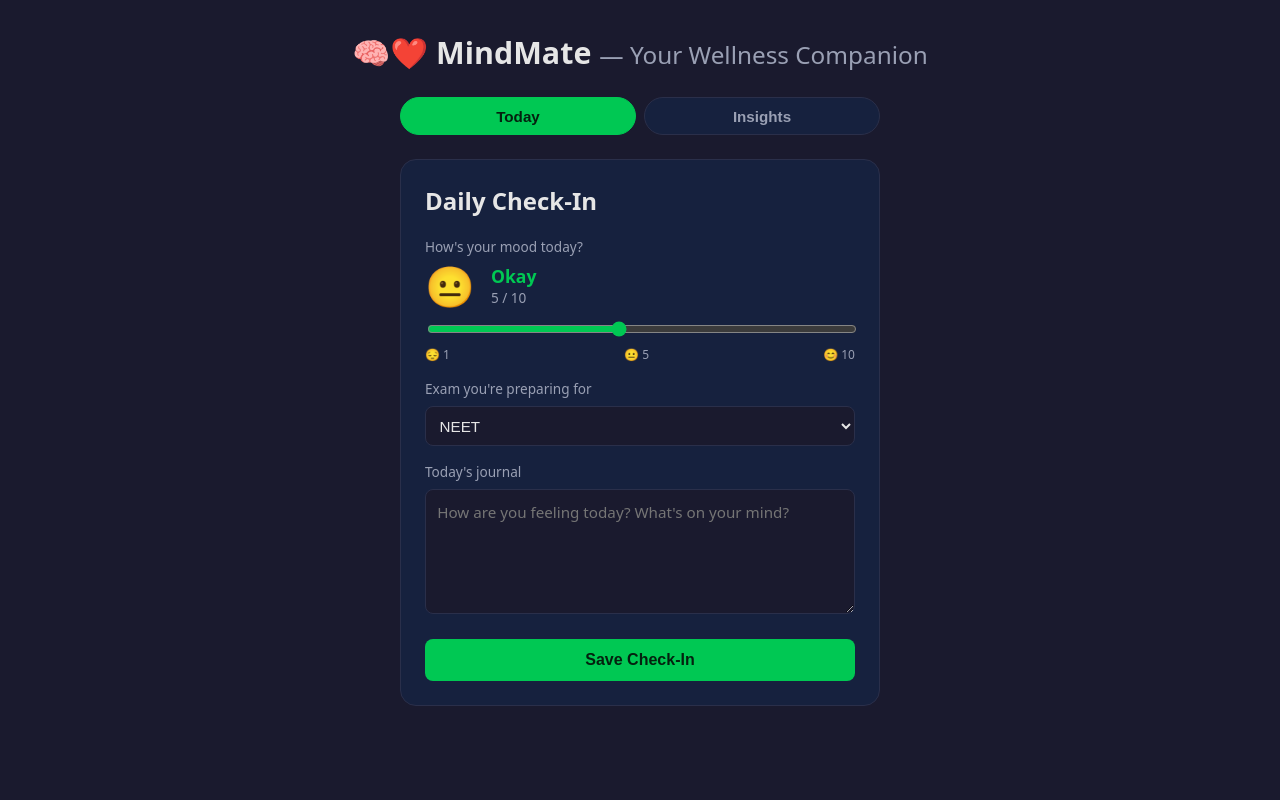
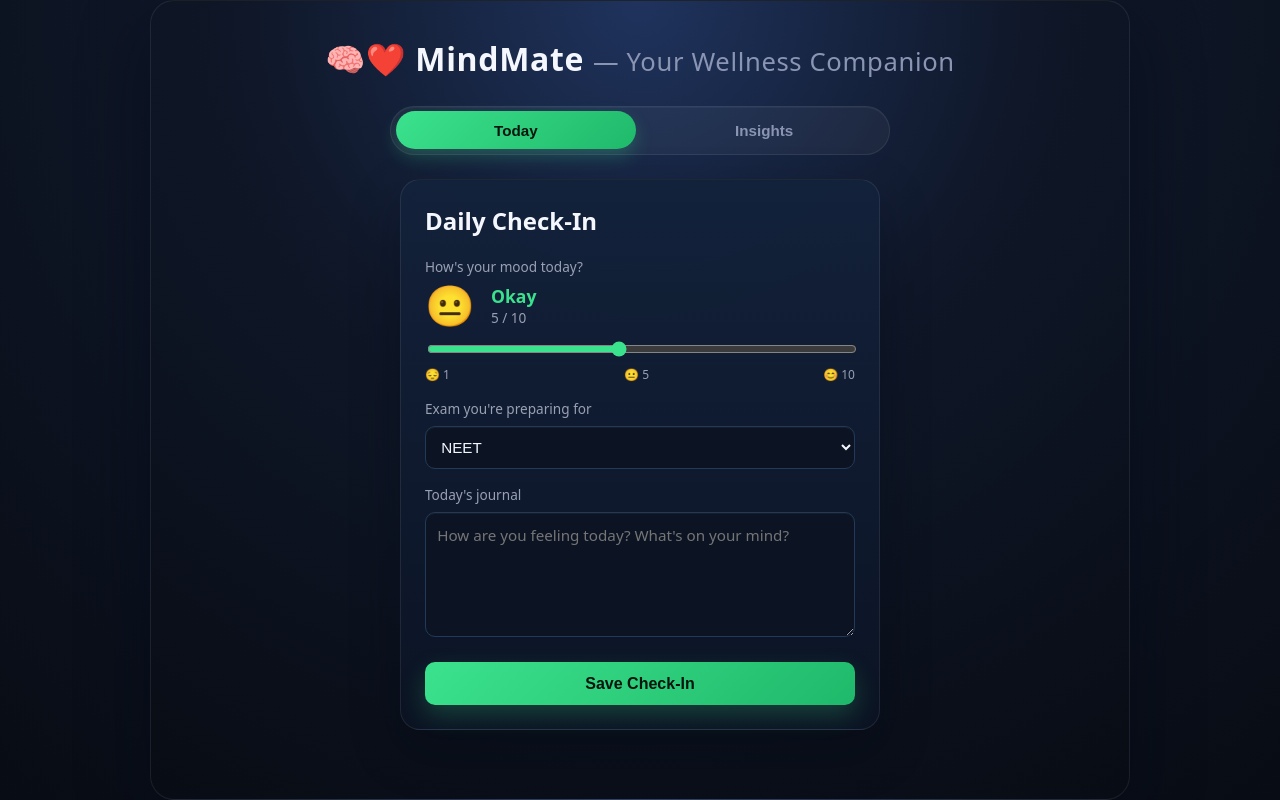
Before and after one commit to suman313/mentalWellnessTracker, a React (Vite) app: page / in a window 1280 px wide. Built offline with nearby package versions, Linux system fonts and the light colour scheme.

Commit message:
design improvement

```diff
--- a/src/App.jsx
+++ b/src/App.jsx
@@ -6,12 +6,12 @@ import Insights from './components/Insights.jsx'
 const STORAGE_KEY = 'wellnessHistory'
 
 const COLORS = {
-  bg: '#1a1a2e',
-  surface: '#16213e',
-  accent: '#00c853',
-  text: '#e6e6e6',
-  muted: '#9aa0b4',
-  border: '#2a2f4a',
+  bg: '#07111f',
+  surface: '#111c31',
+  accent: '#3be28d',
+  text: '#f5f7ff',
+  muted: '#8a94b3',
+  border: '#223a57',
 }
 
 function todayString() {
@@ -93,48 +93,63 @@ export default function App() {
 const styles = {
   app: {
     minHeight: '100vh',
-    background: COLORS.bg,
+    background: 'radial-gradient(circle at top, #1f335d 0%, #0f1728 42%, #080c14 100%)',
     color: COLORS.text,
     fontFamily: "system-ui, -apple-system, 'Segoe UI', Roboto, sans-serif",
-    padding: '1rem',
+    padding: '1.25rem',
     boxSizing: 'border-box',
+    maxWidth: '980px',
+    margin: '0 auto',
+    borderRadius: '24px',
+    border: '1px solid rgba(255,255,255,0.08)',
+    boxShadow: '0 24px 70px rgba(2, 8, 23, 0.48)',
+    position: 'relative',
+    overflow: 'hidden',
   },
   header: {
     textAlign: 'center',
-    padding: '1rem 0 0.5rem',
+    padding: '1rem 0 0.6rem',
   },
   title: {
-    fontSize: 'clamp(1.3rem, 4vw, 1.9rem)',
+    fontSize: 'clamp(1.35rem, 4vw, 2rem)',
     margin: 0,
     color: COLORS.text,
+    letterSpacing: '0.02em',
+    fontWeight: 800,
   },
   subtitle: {
     color: COLORS.muted,
-    fontWeight: 400,
+    fontWeight: 500,
     fontSize: '0.8em',
   },
   tabs: {
     display: 'flex',
     gap: '0.5rem',
     justifyContent: 'center',
-    maxWidth: 480,
+    maxWidth: 500,
     margin: '1rem auto 1.5rem',
+    padding: '0.3rem',
+    borderRadius: 999,
+    background: 'rgba(255,255,255,0.045)',
+    border: '1px solid rgba(255,255,255,0.08)',
+    boxShadow: 'inset 0 1px 0 rgba(255,255,255,0.04)',
   },
   tab: {
     flex: 1,
-    padding: '0.6rem 1rem',
+    padding: '0.65rem 1rem',
     borderRadius: 999,
-    border: `1px solid ${COLORS.border}`,
-    background: COLORS.surface,
+    border: 'none',
+    background: 'transparent',
     color: COLORS.muted,
     fontSize: '0.95rem',
-    fontWeight: 600,
+    fontWeight: 700,
     cursor: 'pointer',
+    transition: 'all 180ms ease',
   },
   tabActive: {
-    background: COLORS.accent,
-    color: '#04210f',
-    borderColor: COLORS.accent,
+    background: 'linear-gradient(135deg, #3be28d 0%, #20b96b 100%)',
+    color: '#04150d',
+    boxShadow: '0 8px 18px rgba(59, 226, 141, 0.24)',
   },
   main: {
     paddingBottom: '2rem',
--- a/src/components/Chat.jsx
+++ b/src/components/Chat.jsx
@@ -3,14 +3,14 @@ import { getWellnessReply } from '../lib/ai.js'
 import Avatar from './Avatar.jsx'
 
 const COLORS = {
-  bg: '#1a1a2e',
-  surface: '#16213e',
+  bg: '#0c1424',
+  surface: '#13223b',
   userBubble: '#1b5e20',
-  aiBubble: '#2a2f4a',
-  accent: '#00c853',
-  text: '#e6e6e6',
+  aiBubble: '#1f2f47',
+  accent: '#3be28d',
+  text: '#f5f7ff',
   muted: '#9aa0b4',
-  border: '#2a2f4a',
+  border: '#223a57',
 }
 
 const OPENING_MESSAGE =
@@ -21,6 +21,7 @@ export default function Chat({ todayEntry, history = [] }) {
   const [input, setInput] = useState('')
   const [loading, setLoading] = useState(false)
   const [listening, setListening] = useState(false)
+  const [voiceTranscript, setVoiceTranscript] = useState('')
   // 'idle' | 'thinking' | 'talking' — drives Mira's animation.
   const [avatarState, setAvatarState] = useState('idle')
 
@@ -62,8 +63,16 @@ export default function Chat({ todayEntry, history = [] }) {
         .join(' ')
         .trim()
 
-      if (transcript) {
-        setInput(transcript)
+      const cleaned = transcript
+        .replace(/^mira\s*,?\s*/i, '')
+        .trim()
+
+      if (cleaned) {
+        setInput(cleaned)
+        setVoiceTranscript(cleaned)
+        sendToApi(cleaned)
+      } else {
+        setVoiceTranscript('')
       }
       setListening(false)
       setAvatarState('idle')
@@ -178,7 +187,7 @@ export default function Chat({ todayEntry, history = [] }) {
         <div style={styles.assistantCopy}>
           <div style={styles.assistantName}>Mira</div>
           <div style={styles.assistantHint}>
-            {listening ? 'Listening for your voice…' : 'Tap to speak with your companion'}
+            {listening ? 'Listening for your voice…' : 'Say “Mira” and tell me how you feel'}
           </div>
         </div>
         <button
@@ -225,6 +234,18 @@ export default function Chat({ todayEntry, history = [] }) {
           </div>
         ))}
 
+        {listening && (
+          <div style={{ ...styles.row, justifyContent: 'flex-start' }}>
+            <div style={{ ...styles.bubble, ...styles.aiBubble }}>
+              <span style={styles.waveform} aria-hidden="true">
+                <span style={{ ...styles.waveformBar, ...styles.waveformBar1 }} />
+                <span style={{ ...styles.waveformBar, ...styles.waveformBar2 }} />
+                <span style={{ ...styles.waveformBar, ...styles.waveformBar3 }} />
+              </span>
+            </div>
+          </div>
+        )}
+
         {loading && (
           <div style={{ ...styles.row, justifyContent: 'flex-start' }}>
             <div style={{ ...styles.bubble, ...styles.aiBubble }}>
@@ -252,25 +273,28 @@ export default function Chat({ todayEntry, history = [] }) {
 
 const styles = {
   card: {
-    background: COLORS.surface,
+    background: 'linear-gradient(180deg, rgba(19,34,59,0.97) 0%, rgba(12,20,36,0.97) 100%)',
     color: COLORS.text,
-    borderRadius: 16,
+    borderRadius: 20,
     padding: '1.5rem',
     maxWidth: 480,
     margin: '0 auto',
-    border: `1px solid ${COLORS.border}`,
+    border: `1px solid rgba(255,255,255,0.08)`,
     display: 'flex',
     flexDirection: 'column',
+    boxShadow: '0 20px 50px rgba(2, 8, 23, 0.32)',
+    backdropFilter: 'blur(14px)',
   },
   assistantBar: {
     display: 'flex',
     alignItems: 'center',
     gap: '0.75rem',
     marginBottom: '1rem',
-    padding: '0.75rem',
-    borderRadius: 12,
-    background: COLORS.bg,
-    border: `1px solid ${COLORS.border}`,
+    padding: '0.8rem',
+    borderRadius: 14,
+    background: 'linear-gradient(135deg, rgba(12,20,36,0.96) 0%, rgba(16,28,49,0.96) 100%)',
+    border: `1px solid rgba(255,255,255,0.08)`,
+    boxShadow: 'inset 0 1px 0 rgba(255,255,255,0.03)',
   },
   assistantCopy: {
     flex: 1,
@@ -287,15 +311,17 @@ const styles = {
   voiceBtn: {
     border: 'none',
     borderRadius: 999,
-    padding: '0.55rem 0.85rem',
-    background: COLORS.accent,
-    color: '#04210f',
+    padding: '0.6rem 0.9rem',
+    background: 'linear-gradient(135deg, #3be28d 0%, #20b96b 100%)',
+    color: '#04150d',
     fontWeight: 700,
     cursor: 'pointer',
+    boxShadow: '0 10px 20px rgba(59, 226, 141, 0.22)',
   },
   voiceBtnActive: {
-    background: '#ff8a80',
+    background: 'linear-gradient(135deg, #ff8a80 0%, #f25f53 100%)',
     color: '#2f0a08',
+    boxShadow: '0 10px 20px rgba(242, 95, 83, 0.2)',
   },
   heading: {
     marginTop: 0,
@@ -340,26 +366,52 @@ const styles = {
     letterSpacing: '0.15em',
     color: COLORS.muted,
   },
+  waveform: {
+    display: 'inline-flex',
+    alignItems: 'flex-end',
+    gap: '2px',
+    height: '1rem',
+  },
+  waveformBar: {
+    width: '3px',
+    background: COLORS.accent,
+    borderRadius: 999,
+    animation: 'voiceWave 0.9s ease-in-out infinite',
+  },
+  waveformBar1: {
+    height: '0.45rem',
+    animationDelay: '0s',
+  },
+  waveformBar2: {
+    height: '0.8rem',
+    animationDelay: '0.15s',
+  },
+  waveformBar3: {
+    height: '0.6rem',
+    animationDelay: '0.3s',
+  },
   form: {
     display: 'flex',
     gap: '0.5rem',
   },
   input: {
     flex: 1,
-    padding: '0.65rem',
-    borderRadius: 8,
+    padding: '0.7rem',
+    borderRadius: 10,
     background: COLORS.bg,
     color: COLORS.text,
     border: `1px solid ${COLORS.border}`,
     fontSize: '0.95rem',
+    boxShadow: 'inset 0 1px 0 rgba(255,255,255,0.04)',
   },
   sendBtn: {
     padding: '0 1.25rem',
-    borderRadius: 8,
+    borderRadius: 10,
     border: 'none',
-    background: COLORS.accent,
-    color: '#04210f',
+    background: 'linear-gradient(135deg, #3be28d 0%, #20b96b 100%)',
+    color: '#04150d',
     fontWeight: 700,
     cursor: 'pointer',
+    boxShadow: '0 10px 20px rgba(59, 226, 141, 0.22)',
   },
 }
--- a/src/components/Insights.jsx
+++ b/src/components/Insights.jsx
@@ -2,13 +2,13 @@ import { useState } from 'react'
 import { getWellnessReply } from '../lib/ai.js'
 
 const COLORS = {
-  bg: '#1a1a2e',
-  surface: '#16213e',
-  accent: '#00c853',
-  text: '#e6e6e6',
+  bg: '#0c1424',
+  surface: '#13223b',
+  accent: '#3be28d',
+  text: '#f5f7ff',
   muted: '#9aa0b4',
-  border: '#2a2f4a',
-  grid: '#2a2f4a',
+  border: '#223a57',
+  grid: '#2a3b55',
 }
 
 const ANALYZE_MESSAGE =
@@ -193,13 +193,15 @@ export default function Insights({ history = [] }) {
 
 const styles = {
   card: {
-    background: COLORS.surface,
+    background: 'linear-gradient(180deg, rgba(19,34,59,0.97) 0%, rgba(12,20,36,0.97) 100%)',
     color: COLORS.text,
-    borderRadius: 16,
+    borderRadius: 20,
     padding: '1.5rem',
     maxWidth: 480,
     margin: '0 auto',
-    border: `1px solid ${COLORS.border}`,
+    border: `1px solid rgba(255,255,255,0.08)`,
+    boxShadow: '0 20px 50px rgba(2, 8, 23, 0.32)',
+    backdropFilter: 'blur(14px)',
   },
   heading: { marginTop: 0, marginBottom: '1.25rem' },
   subheading: {
@@ -213,11 +215,12 @@ const styles = {
   },
   badge: {
     flex: 1,
-    background: COLORS.bg,
-    border: `1px solid ${COLORS.border}`,
-    borderRadius: 12,
+    background: 'linear-gradient(135deg, rgba(12,20,36,0.96) 0%, rgba(16,28,49,0.96) 100%)',
+    border: `1px solid rgba(255,255,255,0.08)`,
+    borderRadius: 14,
     padding: '1rem',
     textAlign: 'center',
+    boxShadow: 'inset 0 1px 0 rgba(255,255,255,0.03)',
   },
   badgeValue: {
     display: 'block',
@@ -232,9 +235,10 @@ const styles = {
   chart: {
     width: '100%',
     height: 'auto',
-    background: COLORS.bg,
-    borderRadius: 12,
-    border: `1px solid ${COLORS.border}`,
+    background: 'linear-gradient(135deg, rgba(12,20,36,0.96) 0%, rgba(16,28,49,0.96) 100%)',
+    borderRadius: 14,
+    border: `1px solid rgba(255,255,255,0.08)`,
+    boxShadow: 'inset 0 1px 0 rgba(255,255,255,0.03)',
   },
   empty: {
     color: COLORS.muted,
@@ -244,14 +248,15 @@ const styles = {
   button: {
     marginTop: '1.5rem',
     width: '100%',
-    padding: '0.75rem',
-    borderRadius: 8,
+    padding: '0.8rem',
+    borderRadius: 10,
     border: 'none',
-    background: COLORS.accent,
-    color: '#04210f',
+    background: 'linear-gradient(135deg, #3be28d 0%, #20b96b 100%)',
+    color: '#04150d',
     fontWeight: 700,
     fontSize: '0.95rem',
     cursor: 'pointer',
+    boxShadow: '0 10px 20px rgba(59, 226, 141, 0.22)',
   },
   buttonDisabled: {
     opacity: 0.5,
--- a/src/components/MoodLogger.jsx
+++ b/src/components/MoodLogger.jsx
@@ -13,12 +13,12 @@ function moodFace(mood) {
 }
 
 const COLORS = {
-  bg: '#1a1a2e',
-  surface: '#16213e',
-  accent: '#00c853',
-  text: '#e6e6e6',
+  bg: '#0c1424',
+  surface: '#13223b',
+  accent: '#3be28d',
+  text: '#f5f7ff',
   muted: '#9aa0b4',
-  border: '#2a2f4a',
+  border: '#223a57',
 }
 
 export default function MoodLogger({ onLogComplete }) {
@@ -129,13 +129,15 @@ export default function MoodLogger({ onLogComplete }) {
 
 const styles = {
   card: {
-    background: COLORS.surface,
+    background: 'linear-gradient(180deg, rgba(19,34,59,0.97) 0%, rgba(12,20,36,0.97) 100%)',
     color: COLORS.text,
-    borderRadius: 16,
+    borderRadius: 20,
     padding: '1.5rem',
     maxWidth: 480,
     margin: '0 auto',
-    border: `1px solid ${COLORS.border}`,
+    border: `1px solid rgba(255,255,255,0.08)`,
+    boxShadow: '0 20px 50px rgba(2, 8, 23, 0.32)',
+    backdropFilter: 'blur(14px)',
   },
   heading: {
     marginTop: 0,
@@ -181,17 +183,18 @@ const styles = {
   },
   select: {
     width: '100%',
-    padding: '0.6rem',
-    borderRadius: 8,
+    padding: '0.7rem',
+    borderRadius: 10,
     background: COLORS.bg,
     color: COLORS.text,
     border: `1px solid ${COLORS.border}`,
     fontSize: '0.95rem',
+    boxShadow: 'inset 0 1px 0 rgba(255,255,255,0.04)',
   },
   textarea: {
     width: '100%',
     padding: '0.7rem',
-    borderRadius: 8,
+    borderRadius: 10,
     background: COLORS.bg,
     color: COLORS.text,
     border: `1px solid ${COLORS.border}`,
@@ -199,17 +202,19 @@ const styles = {
     resize: 'vertical',
     boxSizing: 'border-box',
     fontFamily: 'inherit',
+    boxShadow: 'inset 0 1px 0 rgba(255,255,255,0.04)',
   },
   button: {
     marginTop: '1.25rem',
     width: '100%',
-    padding: '0.75rem',
-    borderRadius: 8,
+    padding: '0.8rem',
+    borderRadius: 10,
     border: 'none',
-    background: COLORS.accent,
-    color: '#04210f',
+    background: 'linear-gradient(135deg, #3be28d 0%, #20b96b 100%)',
+    color: '#04150d',
     fontWeight: 700,
     fontSize: '1rem',
     cursor: 'pointer',
+    boxShadow: '0 10px 25px rgba(59, 226, 141, 0.22)',
   },
 }
--- a/src/index.css
+++ b/src/index.css
@@ -6,10 +6,23 @@ html,
 body {
   margin: 0;
   padding: 0;
-  background: #1a1a2e;
-  color: #e6e6e6;
+  min-height: 100%;
+  background: radial-gradient(circle at top, #1f335d 0%, #0f1728 42%, #080c14 100%);
+  color: #f5f7ff;
   font-family: system-ui, -apple-system, 'Segoe UI', Roboto, sans-serif;
   -webkit-font-smoothing: antialiased;
+  text-rendering: optimizeLegibility;
+}
+
+body::before {
+  content: '';
+  position: fixed;
+  inset: -20%;
+  pointer-events: none;
+  background: radial-gradient(circle at 20% 20%, rgba(59, 226, 141, 0.16), transparent 28%),
+    radial-gradient(circle at 80% 0%, rgba(87, 125, 255, 0.2), transparent 26%);
+  filter: blur(20px);
+  z-index: -1;
 }
 
 #root {
@@ -158,3 +171,15 @@ body {
     animation: none;
   }
 }
+
+@keyframes voiceWave {
+  0%,
+  100% {
+    transform: scaleY(0.45);
+    opacity: 0.6;
+  }
+  50% {
+    transform: scaleY(1);
+    opacity: 1;
+  }
+}
```
Also changed, not shown: 1 other file (tests, documents, lock files or other folders).
